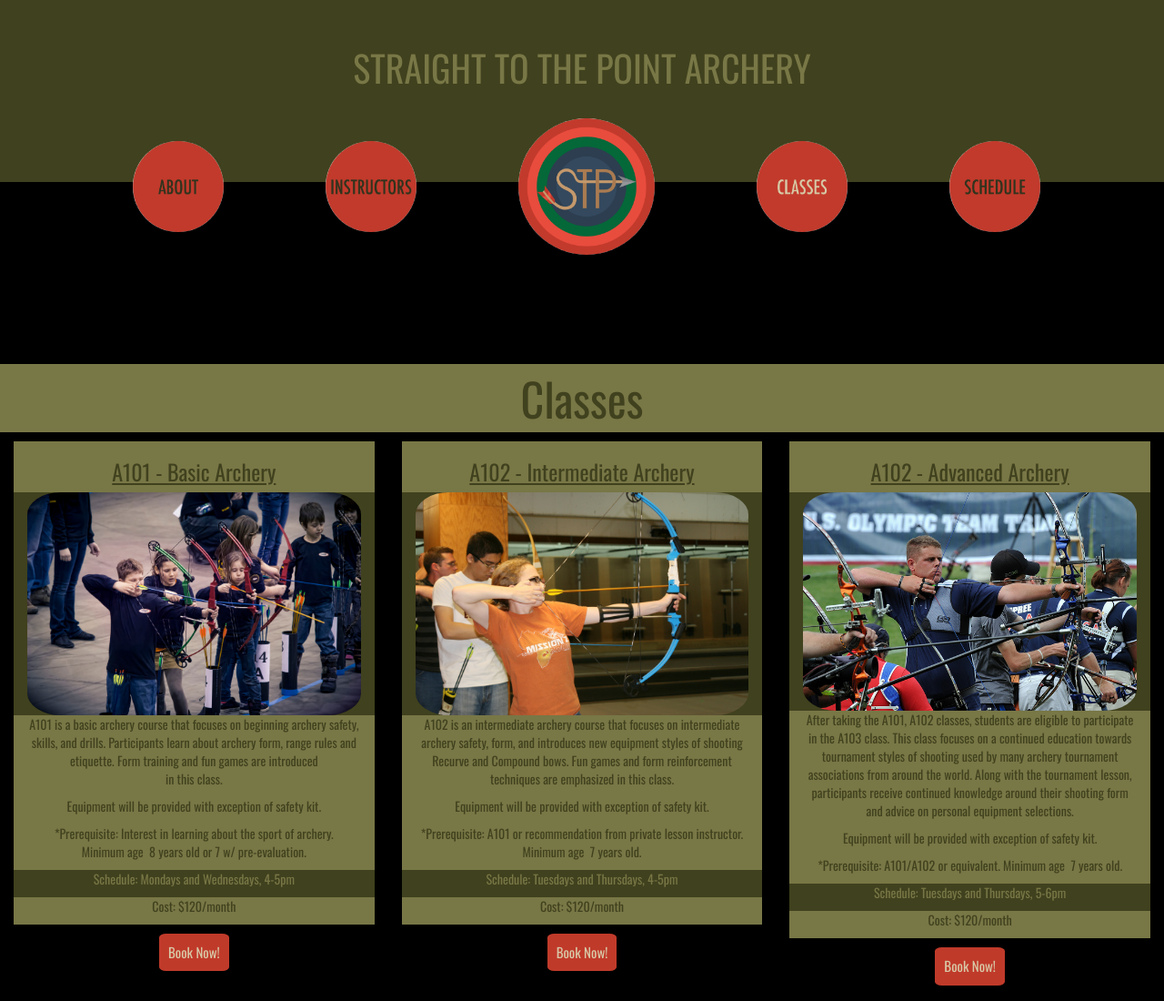
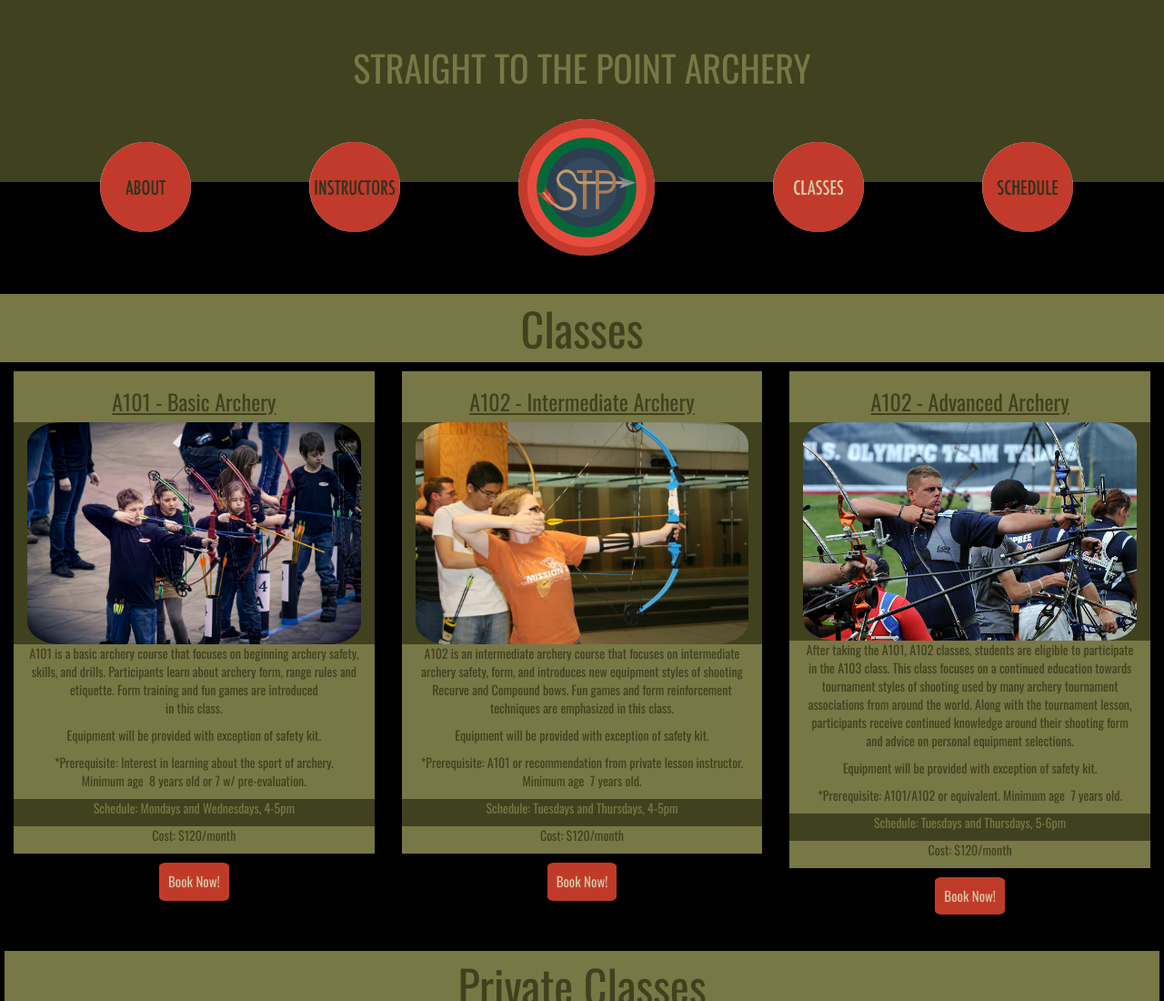
Before and after one commit to ajeszeck/stp-archery, a plain HTML site: page classes.html in a window 1280 px wide. Shown: the top 1100 px of the page at 91% size. Drawn offline with nearby package versions, Linux system fonts and the light colour scheme.

Commit message:
fixes issue with offset navigation in body causing a large gap in the body content

```diff
--- a/classes.html
+++ b/classes.html
@@ -18,9 +18,7 @@
     <header class="container-fluid">
       <div class="row">
         <h1 class="col-lg-12 justify-content-center">STRAIGHT TO THE POINT ARCHERY</h1>
-      </div>
-    </header>
-    <div class="container">
+
         <nav class="row col-lg-12">
           <ul class="headernav">
             <li><a href=""><img class="navimg" src="./images/STP-navbutton-about.jpg" width="100" alt="about navigation button"></a></li>
@@ -30,7 +28,10 @@
             <li><a href="#"><img class="navimg" src="./images/STP-navbutton-schedule.jpg" width="100" alt="schedule navigation button"></a></li>
           </ul>
         </nav>
+
       </div>
+    </header>
+
     <div class="classes container-fluid">
       <div class="classesheader row">
         <h2 class="classes col-lg-12">Classes</h2>
--- a/styles/stylesheet.css
+++ b/styles/stylesheet.css
@@ -27,7 +27,6 @@ header {
 header h1 {
   font-size: 4rem;
   text-align: center;
-
 }
 
 
@@ -45,7 +44,7 @@ header h1 {
 nav {
   display: block;
   position: relative;
-  top: -8rem;
+  top: -0.2rem;
   padding-top: 0;
 }
 
```
Also changed, not shown: index.html (+4 -4 lines). Lines whose indentation alone changed are shown as unchanged.
